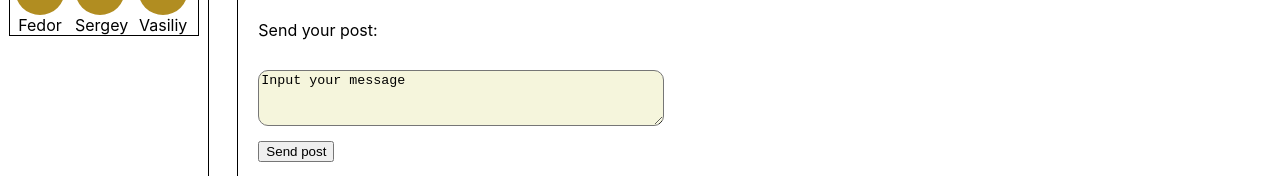
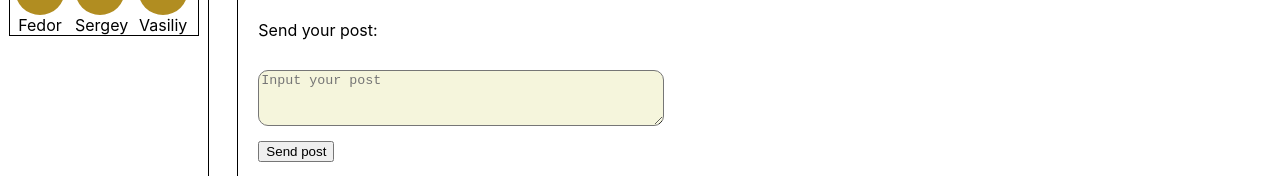
Before and after one commit to nimrab/socialnetwork, a React (Create React App) app: page /profile in a window 1280 px wide. Shown: the part 470-646 px from the top of the page. Built offline with nearby package versions, Linux system fonts and the light colour scheme.

Commit message:
added placeholder to textarea

```diff
--- a/src/components/Dialogs/DialogMessage/SendNewMessage/SendNewMessage.tsx
+++ b/src/components/Dialogs/DialogMessage/SendNewMessage/SendNewMessage.tsx
@@ -27,12 +27,7 @@ export const SendNewMessage = (props: SendNewMessagePropsType) => {
         props.dispatch(updateNewMessageTextActionCreator(newText))
     }
 
-    const zeroText = () => {
-        props.dispatch(updateNewMessageTextActionCreator(''))
-    }
-    const defaultText = () => {
-        setTimeout(() => props.dispatch(updateNewMessageTextActionCreator('Input your message')), 100)
-    }
+
 
 
     return (
@@ -43,8 +38,7 @@ export const SendNewMessage = (props: SendNewMessagePropsType) => {
                     ref={ref}
                     value={props.messageText}
                     onChange={updateNewMessageText}
-                    onClick={zeroText}
-                    onBlur={defaultText}
+                    placeholder='Input your message'
                 />
             </div>
             <div>
--- a/src/components/Profile/MyPosts/SendNewPost/SendNewPost.tsx
+++ b/src/components/Profile/MyPosts/SendNewPost/SendNewPost.tsx
@@ -1,4 +1,4 @@
-import React, {ChangeEvent, TextareaHTMLAttributes, useState} from "react";
+import React from "react";
 import css from "./SendNewPost.module.css";
 import {Button} from "./Button/Button";
 import {Textarea} from "./Textarea/Textarea";
@@ -32,13 +32,6 @@ export const SendNewPost = (props: SendNewPostPropsType) => {
         }
     }
 
-    const zeroText = () => {
-        props.updateNewPostText('')
-    }
-    const defaultText = () => {
-        setTimeout(() => props.updateNewPostText('Input your message'),100)
-    }
-
     //doing through refs
 
     return (
@@ -51,8 +44,7 @@ export const SendNewPost = (props: SendNewPostPropsType) => {
                 ref={ref}
                 value={props.newPostText}
                 onChange={onPostChange}
-                onClick={zeroText}
-                onBlur={defaultText}
+                placeholder='Input your post'
             />
 
             <div>
--- a/src/components/Profile/MyPosts/SendNewPost/Textarea/Textarea.tsx
+++ b/src/components/Profile/MyPosts/SendNewPost/Textarea/Textarea.tsx
@@ -5,8 +5,9 @@ import css from "../SendNewPost.module.css";
 export type TextareaPropsType = {
     value: string
     onChange: (value: string) => void
-    onClick: () => void
-    onBlur: () => void
+    placeholder: string
+    onClick?: () => void
+    onBlur?: () => void
 }
 
 
@@ -24,9 +25,8 @@ export const Textarea = React.forwardRef<HTMLTextAreaElement, TextareaPropsType>
             ref={ref}
             value={props.value}
             onChange={onChange}
-            onClick={props.onClick}
-            onBlur={props.onBlur}
             className={css.post_input}
+            placeholder={props.placeholder}
         />
 
     )
--- a/src/redux/state.ts
+++ b/src/redux/state.ts
@@ -119,7 +119,7 @@ export const store: StoreType = {
                 {mes: "hello bro1", likes: 330},
                 {mes: "hello bro2", likes: 110}
             ],
-            newPostText: 'Input your message'
+            newPostText: ''
         },
         dialogsPage: {
             dialogs: [
@@ -135,7 +135,7 @@ export const store: StoreType = {
                 {id: v1(), text: "wowow"},
                 {id: v1(), text: "fufufu"}
             ],
-            newMessageText: 'Input your message'
+            newMessageText: ''
         },
         sidebar: {
             friends: [
@@ -160,7 +160,7 @@ export const store: StoreType = {
             likes: 0
         }
         this._state.profilePage.posts.push(newPost)
-        this._state.profilePage.newPostText = 'Input your post'
+        this._state.profilePage.newPostText = ''
         this._renderEntireTree()
     },
 
@@ -170,7 +170,7 @@ export const store: StoreType = {
             text: message
         }
         this._state.dialogsPage.messages.push(newMessage)
-        this._state.dialogsPage.newMessageText = 'Input your message'
+        this._state.dialogsPage.newMessageText = ''
         this._renderEntireTree()
     },
 
```
